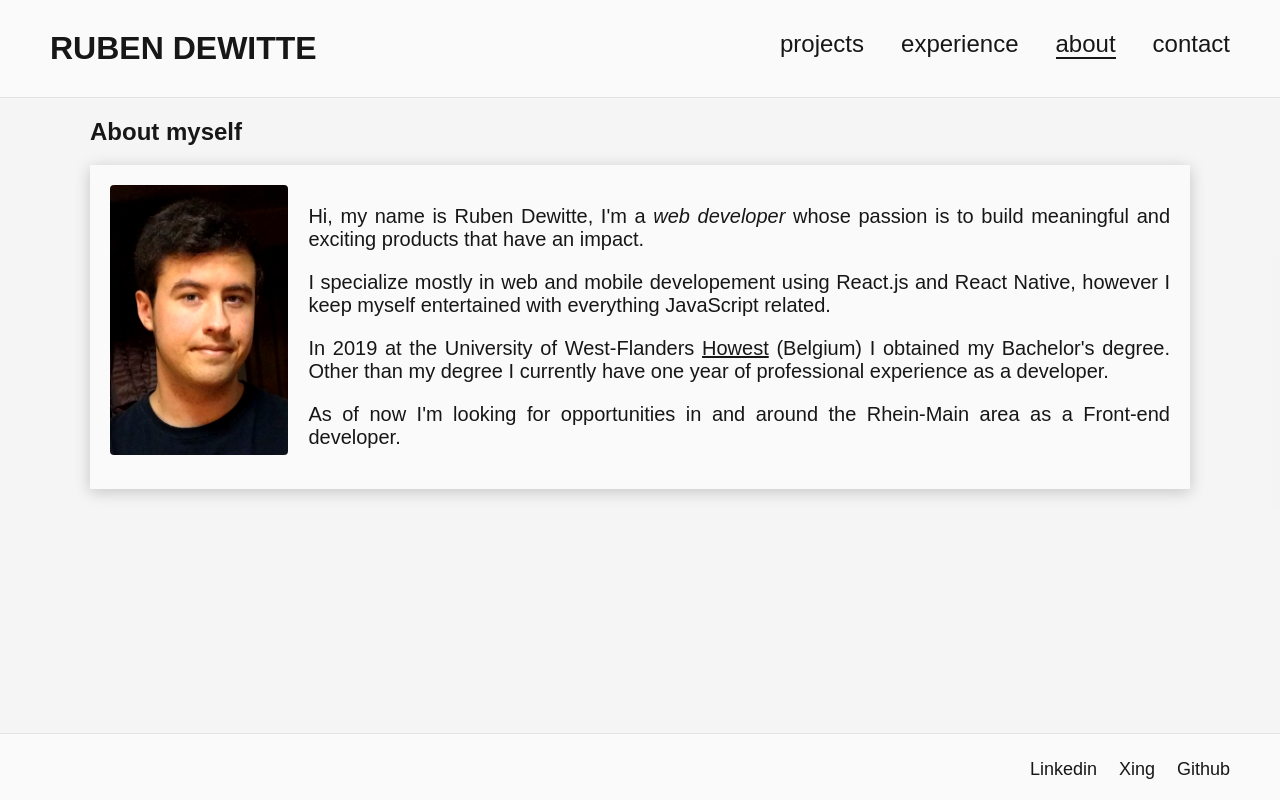
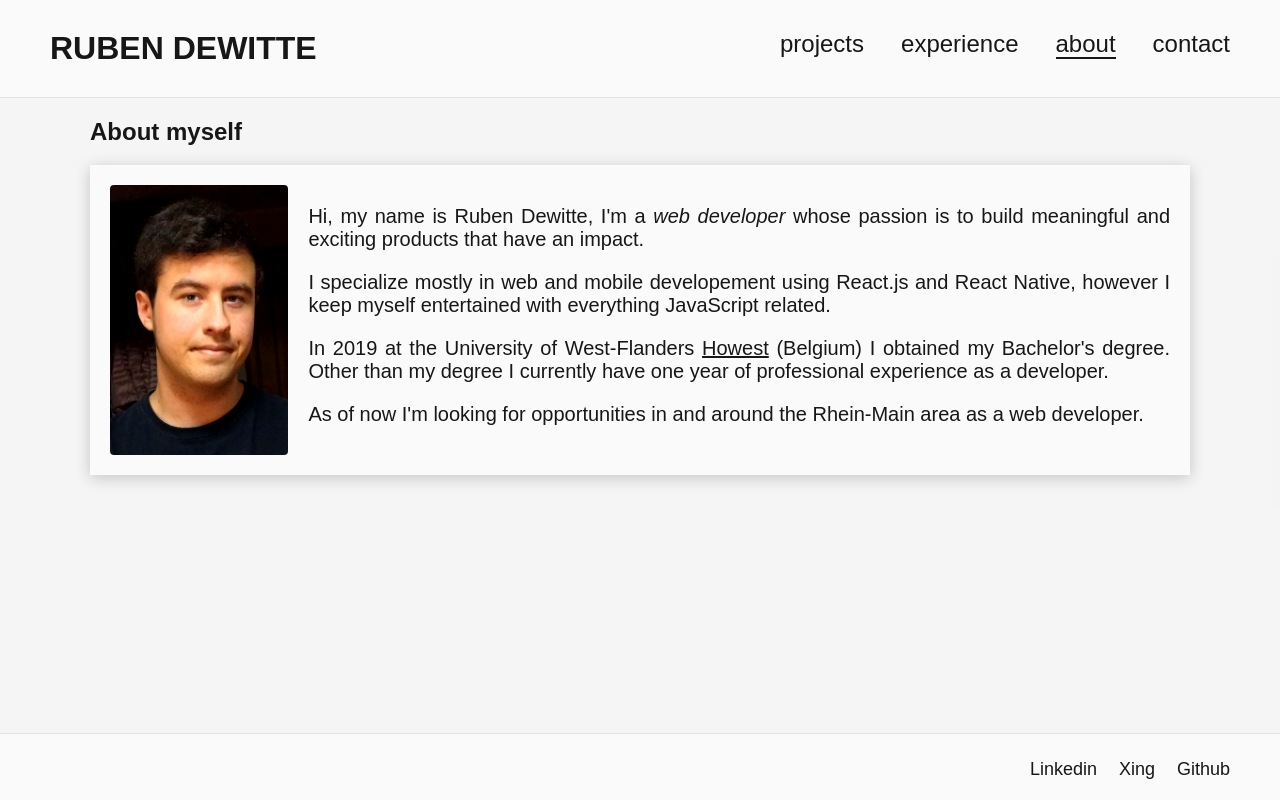
Before and after one commit to DewitteRuben/ruben_dewitte_portfolio_2020, a React (Create React App) app: page /about in a window 1280 px wide. Built offline with nearby package versions, Linux system fonts and the light colour scheme.

Commit message:
refactor: content change

```diff
--- a/src/pages/about.tsx
+++ b/src/pages/about.tsx
@@ -51,7 +51,7 @@ const About: React.FC = () => {
               (Belgium) I obtained my Bachelor&apos;s degree. Other than my degree I currently have one year of professional
               experience as a developer.
             </p>
-            <p>As of now I&apos;m looking for opportunities in and around the Rhein-Main area as a Front-end developer.</p>
+            <p>As of now I&apos;m looking for opportunities in and around the Rhein-Main area as a web developer.</p>
           </Article>
         </Card>
       </ContentContainer>
```
